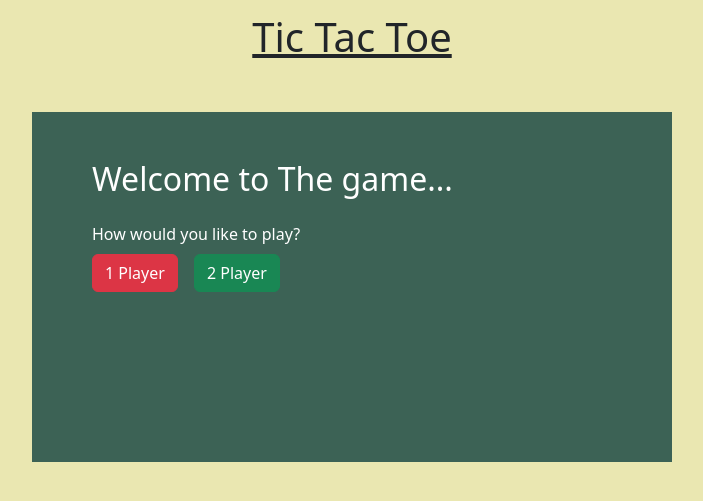
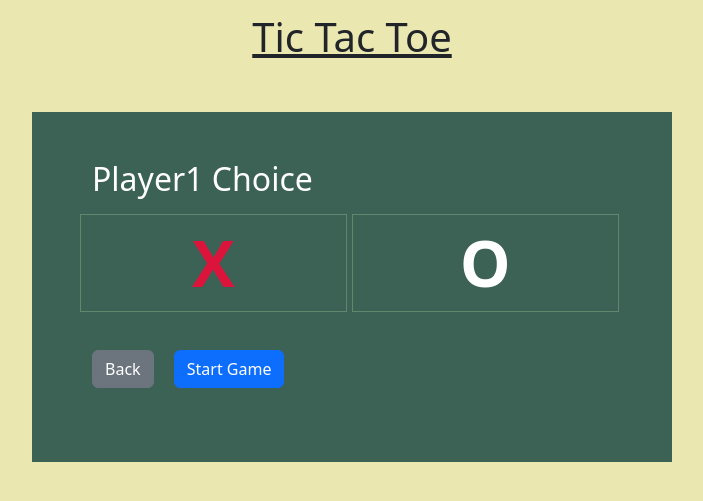
Before and after one commit to nkp1111/freeCodeCamp-expressJs-projects, a Node server app: page / in a window 1280 px wide. Shown: the top 501 px of the page, without its empty margins (288-991 px from the left). Run offline with Node 20, Linux system fonts and the light colour scheme.

Commit message:
Feat: add 2 parts their styles and refactor index

```diff
--- a/3.tic-tac-toe/index.js
+++ b/3.tic-tac-toe/index.js
@@ -6,8 +6,35 @@ app.set("view engine", "ejs")
 app.set("views", __dirname + "/views")
 app.use(express.static("public"))
 
+let playMode
+let choice
+
 app.get("/", (req, res) => {
-  res.render("index", { mode: true, gameStart: false })
+  res.render("index", {
+    playMode,
+    choice,
+    gameStart: false
+  })
+})
+
+app.get("/selectMode/:mode", (req, res) => {
+  if (req.params.mode == "1") {
+    playMode = "Computer"
+  } else if (req.params.mode == "2") {
+    playMode = "Human"
+  }
+  res.redirect("/")
+})
+
+app.get("/back", (req, res) => {
+  playMode = undefined
+  choice = undefined
+  res.redirect("/")
+})
+
+app.get("/gameStart/:choice", (req, res) => {
+  console.log(req.params.choice)
+  res.redirect("/")
 })
 
 app.listen(3000, () => {
--- /dev/null
+++ b/3.tic-tac-toe/public/home.js
@@ -0,0 +1,10 @@
+let choices = document.querySelectorAll(".choose")
+let targetLink = document.querySelector(".target-link")
+
+choices.forEach(choice => {
+  choice.addEventListener("click", (e) => {
+    choices.forEach(c => c.classList.remove("target"))
+    choice.classList.add("target")
+    targetLink.href = "/gameStart/" + choice.innerText
+  })
+})
--- a/3.tic-tac-toe/public/style.css
+++ b/3.tic-tac-toe/public/style.css
@@ -23,6 +23,48 @@ body {
   min-height: 350px;
 }
 
+.game-part {
+  padding: 3rem;
+  color: #fff;
+}
+
+h2 {
+  margin-bottom: 1rem;
+}
+
+.btn-holder {
+  margin-top: 2rem;
+}
+
+.btn-holder .btn:first-child {
+  margin-right: 1rem;
+}
+
+
+/* choice section  */
+.choose {
+  display: flex;
+  font-size: 4rem;
+  font-weight: bold;
+  cursor: pointer;
+  margin-right: 1rem;
+  border: 1px solid var(--lawn-green);
+  justify-content: center;
+  align-items: center;
+  transition: .3s all linear;
+}
+
+.choose:hover {
+  color: var(--cream);
+  border: 1px solid var(--cream);
+}
+
+.choose.target {
+  color: crimson;
+}
+
+
+/* game start  */
 .col {
   margin-right: 1%;
   margin-bottom: 1%;
--- a/3.tic-tac-toe/views/index.ejs
+++ b/3.tic-tac-toe/views/index.ejs
@@ -25,17 +25,35 @@
 
   <div class="container">
 
-    <%if (mode) {%>
-      <div class="text-white p-5">
-        <h2 class="mb-4">Welcome to The game...</h2>
+    <!-- decide game mode  -->
+    <%if (playMode===undefined ) {%>
+      <div class="game-part">
+        <h2>Welcome to The game...</h2>
         <p class="my-2">How would you like to play?</p>
-        <div class="d-flex mt-2">
-          <a href="/:1" class="text-white btn btn-danger me-3" title="vs computer">1 Player</a>
-          <a href="/:2" class="text-white btn btn-success" title="vs human">2 Player</a>
+        <div class="d-flex btn-holder">
+          <a href="/selectMode/1" class="text-white btn btn-danger" title="vs computer">1 Player</a>
+          <a href="/selectMode/2" class="text-white btn btn-success" title="vs human">2 Player</a>
         </div>
       </div>
       <%}%>
 
+        <!-- player1 choice  -->
+
+        <% if (playMode !==undefined && !choice) {%>
+          <div class="game-part">
+            <h2>Player1 Choice</h2>
+            <div class="row">
+              <span class="col choose target">X</span>
+              <span class="col choose">O</span>
+            </div>
+            <div class="btn-holder">
+              <a class="btn btn-secondary" href="/back">Back</a>
+              <a href="/gameStart/X" class="btn btn-primary target-link">Start Game</a>
+            </div>
+          </div>
+          <%}%>
+
+            <!-- game play  -->
             <% if (gameStart) {%>
               <%let k=1%>
                 <% for (let i=1; i < 4; i++) {%>
@@ -54,6 +72,8 @@
                   <%} %>
                     <% }%>
   </div>
+
+  <script src="home.js"></script>
 </body>
 
 </html>
```
Lines whose indentation alone changed are shown as unchanged.
